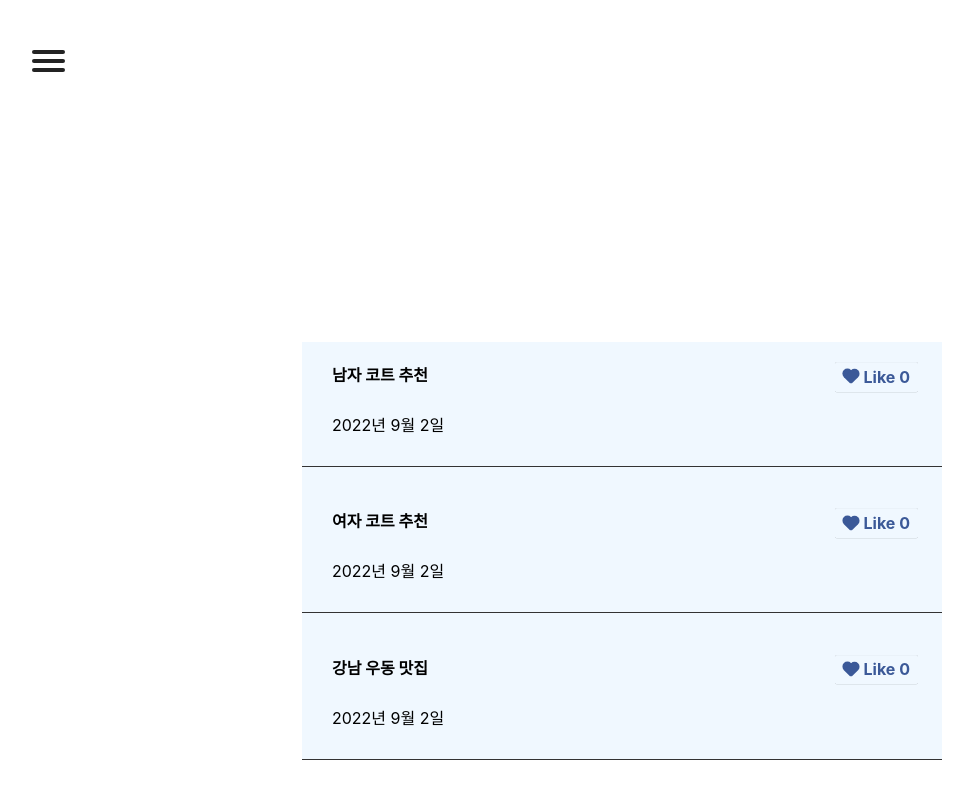
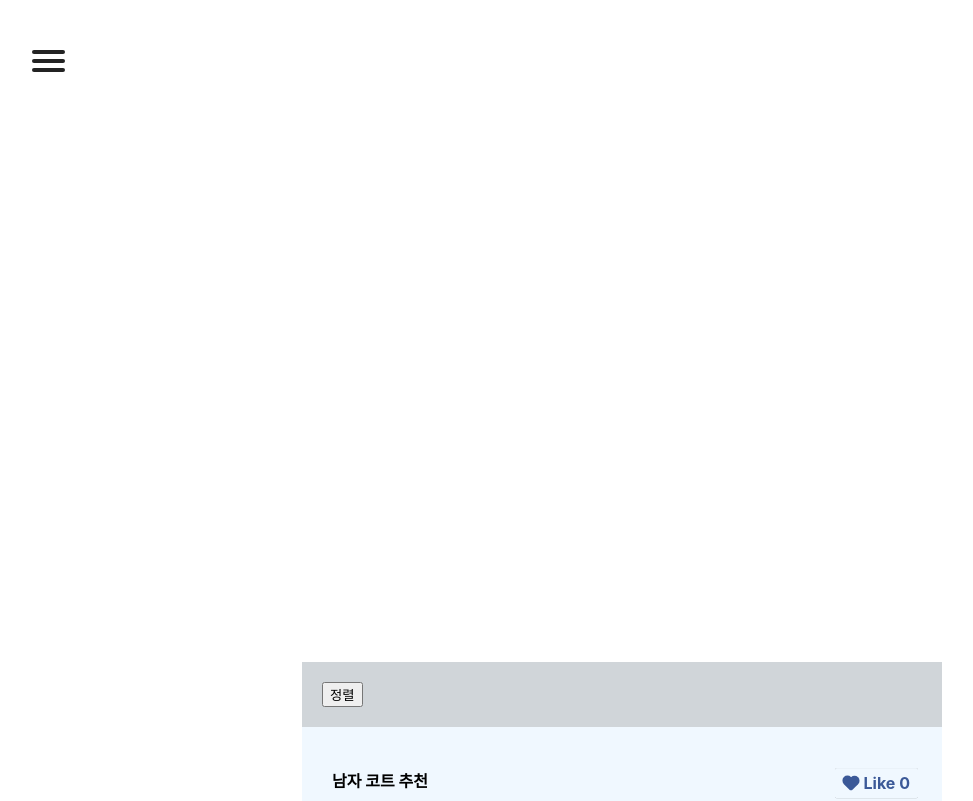
Before and after one commit to Sunghoman/React-Std, a React (Create React App) app in the folder sungho/: page / in a window 1280 px wide. Shown: the top 801 px of the page, without its empty margins (18-991 px from the left). Built offline with nearby package versions, Linux system fonts and the light colour scheme.

Commit message:
html (가나다순)정렬 기능 + array자료형 copy는 점 3개(...array)

```diff
--- a/sungho/src/App.css
+++ b/sungho/src/App.css
@@ -90,6 +90,16 @@ div {
 
 /* nav 끝 */
 
+.postMenu {
+  padding: 20px;
+  background: #d0d5d9;
+}
+.postMenu button {
+  display: flex;
+  align-items: center;
+  justify-content: center;
+}
+
 .postList {
   background: aliceblue;
   width: 50%;
@@ -102,7 +112,7 @@ div {
   margin-bottom: -20px;
 }
 
-.postList h4:nth-child(1) {
+.postList {
   margin-top: 50%;
 }
 
--- a/sungho/src/App.js
+++ b/sungho/src/App.js
@@ -26,9 +26,16 @@ function App() {
       </div>
 
       <div className="postList">
+        <div className='postMenu'>
+          <button onClick={ () => {
+            let copy = [...post];
+            copy.sort();
+            setPost(copy)
+          }}>정렬</button>
+        </div>
         <h4>{post[0]}
           <div className='postLike'>
-            <span onClick={ () => { console.log("따뽕") } }>Like</span> {like}
+            <span onClick={ () => {setLike( like + 1)} }>Like</span> {like}
           </div>
         </h4>
         <p>2022년 9월 2일</p>
@@ -40,7 +47,7 @@ function App() {
         <p>2022년 9월 2일</p>
         <h4>{post[2]}
           <div className='postLike'>
-            <span>Like</span> {like}
+            <span onClick={ () => {setLike( like + 1)} }>Like</span> {like}
           </div>
         </h4>
         <p>2022년 9월 2일</p>
```
